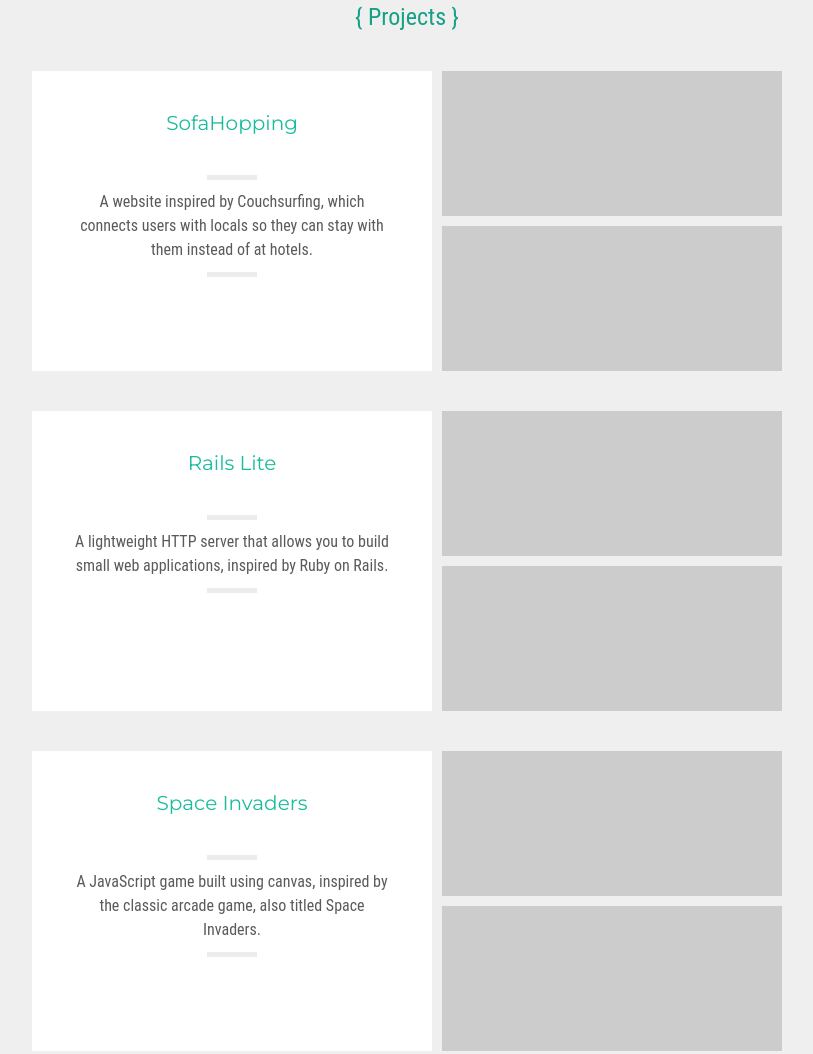
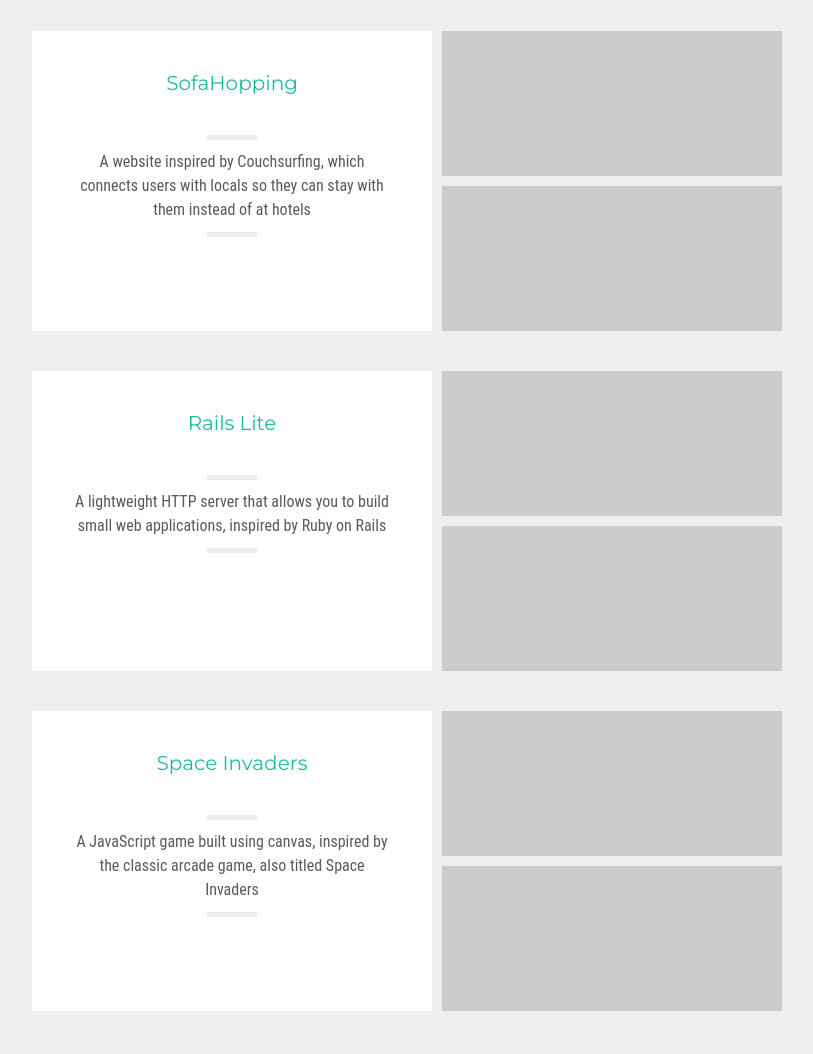
Before and after one commit to rafthedeveloper/rafthedeveloper.github.io, a plain HTML site: page index.html in a window 1280 px wide. Shown: the part 877-1931 px from the top of the page, without its empty margins (233-1046 px from the left). Drawn offline with Linux system fonts and the light colour scheme.

Commit message:
Update portfolio.

```diff
--- a/css/style.css
+++ b/css/style.css
@@ -136,8 +136,7 @@
   width:1120px;
   margin:0 auto;
   text-align:center;
-  padding:80px 0px;
-
+  padding:40px 0px;
   overflow:auto;
 }
 
--- a/index.html
+++ b/index.html
@@ -54,7 +54,7 @@
 
           <section class="project-desc">
             <h2>SofaHopping</h2>
-              <p> A website inspired by Couchsurfing, which connects users with locals so they can stay with them instead of at hotels.</p>
+              <p> A website inspired by Couchsurfing, which connects users with locals so they can stay with them instead of at hotels</p>
           </section>
 
           <figure class="project-images group">
@@ -68,7 +68,7 @@
 
           <section class="project-desc">
             <h2>Rails Lite</h2>
-              <p> A lightweight HTTP server that allows you to build small web applications, inspired by Ruby on Rails.</p>
+              <p> A lightweight HTTP server that allows you to build small web applications, inspired by Ruby on Rails</p>
           </section>
 
           <figure class="project-images group">
@@ -82,7 +82,7 @@
 
           <section class="project-desc">
             <h2>Space Invaders</h2>
-              <p> A JavaScript game built using canvas, inspired by the classic arcade game, also titled Space Invaders.</p>
+              <p> A JavaScript game built using canvas, inspired by the classic arcade game, also titled Space Invaders</p>
           </section>
 
           <figure class="project-images group">
```
